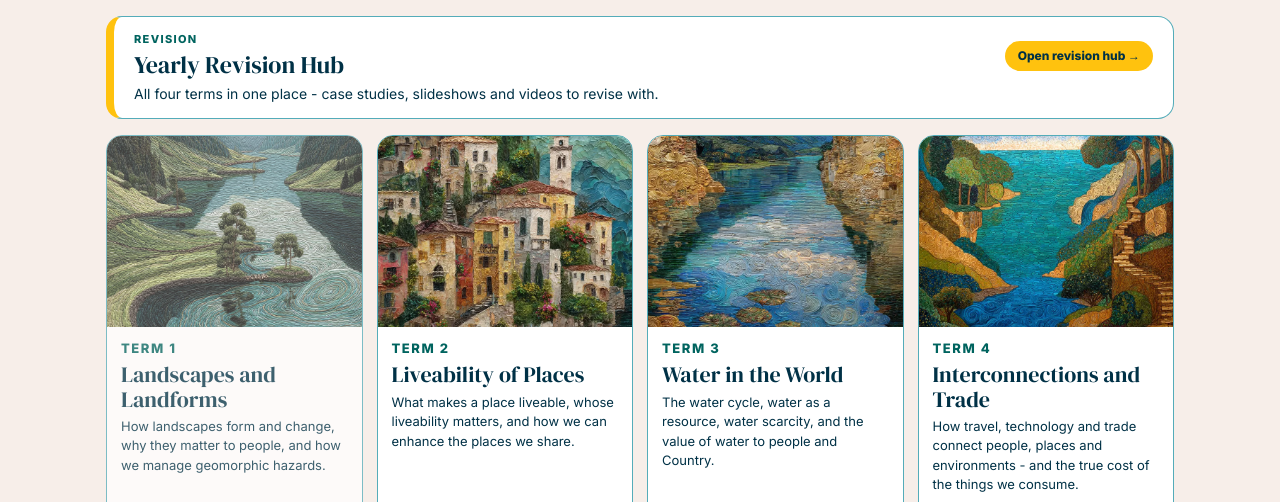
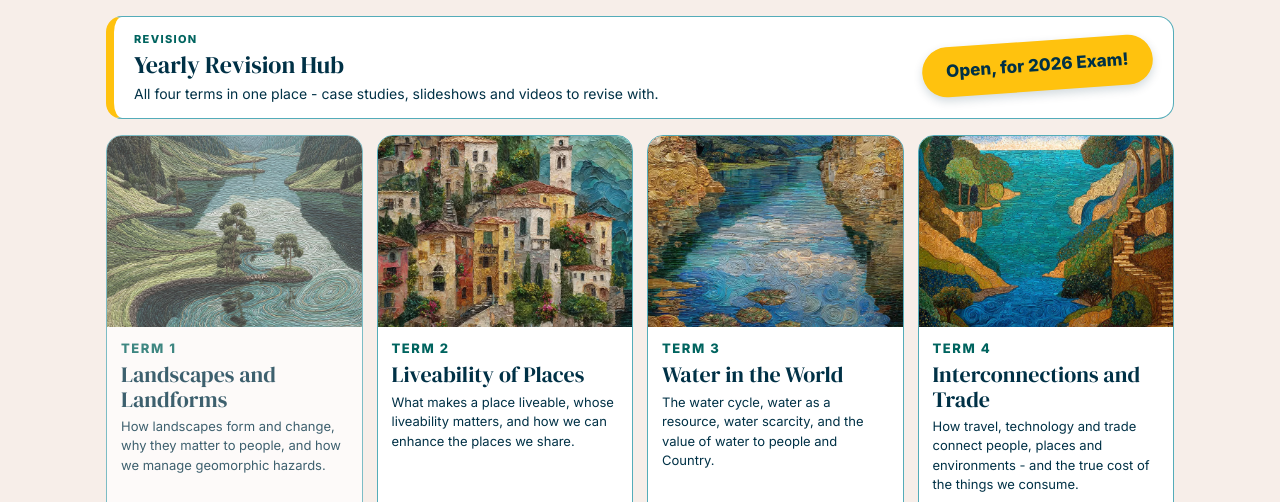
Before and after one commit to mrsperkinsteacher/stage4geo, a plain HTML site: page index.html in a window 1280 px wide. Shown: the part 294-796 px from the top of the page. Drawn offline with Linux system fonts and the light colour scheme.

Commit message:
Stage 4 home: bigger, tilted 'Open, for 2026 Exam!' revision button
Co-Authored-By: Claude Opus 5.5 <noreply@anthropic.com>
Claude-Session: https://claude.ai/code/session_01SrXbcZjSdJ4Ez17A95Xdqk

```diff
--- a/index.html
+++ b/index.html
@@ -37,6 +37,7 @@ a.card:hover,a.strip:hover,a.wide:hover{transform:translateY(-3px)}
 .note{font-size:11px;opacity:.55;margin-top:6px}
 @media(max-width:900px){.grid{grid-template-columns:repeat(2,minmax(0,1fr))}}
 @media(max-width:560px){.grid{grid-template-columns:1fr}.ban h1,.hero h1{font-size:34px}.ban .t{margin:10px}.wide{grid-template-columns:1fr;padding:0 0 14px}.wide>div,.wide>span{margin:0 14px}.strip{flex-direction:column;align-items:flex-start}}
+.strip .gold{font-size:17px;padding:12px 24px;transform:rotate(-4deg);box-shadow:0 4px 10px rgba(0,49,70,.18);transition:transform .15s}a.strip:hover .gold{transform:rotate(0deg) scale(1.04)}
 </style>
 <style id="mp-trail-css">.mp-trail{margin:0 0 .6rem!important;padding:0!important;font-size:12px!important;line-height:1.5!important;letter-spacing:.02em!important;font-weight:400!important;text-transform:none!important;text-align:inherit;white-space:nowrap;overflow:hidden;text-overflow:ellipsis;grid-column:1/-1;max-width:none}.mp-trail a{color:inherit!important;text-decoration:none!important;font:inherit!important}.mp-trail a:hover{text-decoration:underline!important}.mp-trail .mp-sep{margin:0 .45em}nav>.mp-trail{max-width:1100px;margin:0 auto!important;padding:.45rem 2rem 0!important}</style>
 </head>
@@ -44,7 +45,7 @@ a.card:hover,a.strip:hover,a.wide:hover{transform:translateY(-3px)}
 <div class="wrap">
 <div class="top"><p class="mp-trail" style="color:rgb(0, 49, 70);opacity:0.85"><a href="https://mrsperkinsteacher.github.io/">Mrs Perkins home</a><span class="mp-sep">/</span><a href="https://mrsperkinsteacher.github.io/stage4geo/">Stage 4 Geography</a></p></div>
 <div class="ban" style="background-image:url(images/banner.webp)"><div class="t"><p class="lbl">Years 7-8 &nbsp;|&nbsp; NSW Syllabus (2024)</p><h1>Stage 4 Geography</h1><p>Four focus areas. One curious planet.</p></div></div>
-<a class="strip" href="revision/"><div><p class="lbl">Revision</p><h2>Yearly Revision Hub</h2><p style="font-size:14px">All four terms in one place - case studies, slideshows and videos to revise with.</p></div><span class="go gold">Open revision hub &rarr;</span></a>
+<a class="strip" href="revision/"><div><p class="lbl">Revision</p><h2>Yearly Revision Hub</h2><p style="font-size:14px">All four terms in one place - case studies, slideshows and videos to revise with.</p></div><span class="go gold">Open, for 2026 Exam!</span></a>
 <div class="grid">
 <div class="card soon"><div class="pic" style="background-image:url(images/landscapes.webp)" role="img" aria-label=""></div><div class="in"><p class="lbl">Term 1</p><h2>Landscapes and Landforms</h2><p class="desc">How landscapes form and change, why they matter to people, and how we manage geomorphic hazards.</p><span class="go">Coming 2027</span></div></div>
 <a class="card" href="liveability/index.html"><div class="pic" style="background-image:url(images/liveability.webp)" role="img" aria-label=""></div><div class="in"><p class="lbl">Term 2</p><h2>Liveability of Places</h2><p class="desc">What makes a place liveable, whose liveability matters, and how we can enhance the places we share.</p><span class="go">Open unit &rarr;</span></div></a>
```
